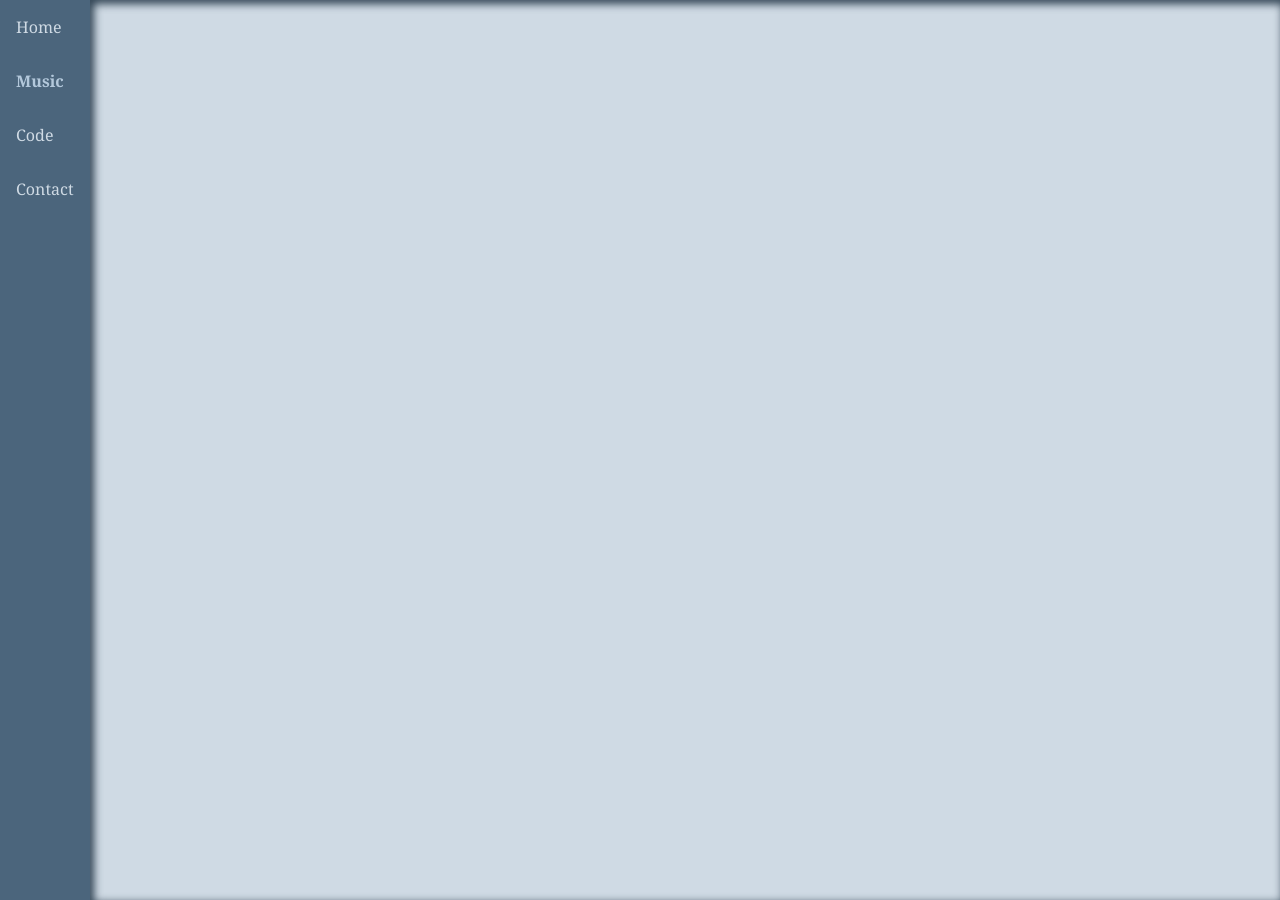
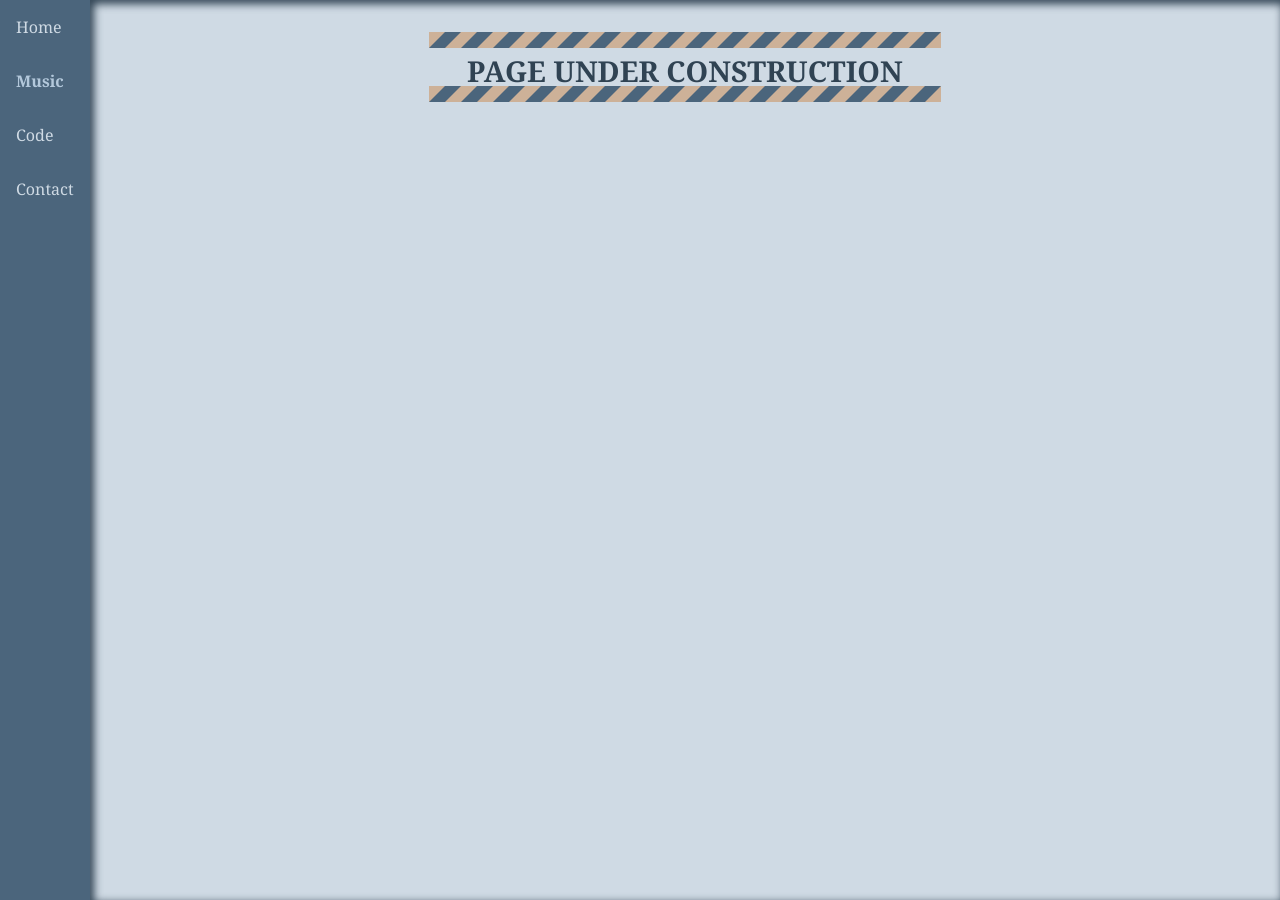
Before and after one commit to Dinir/dinir.github.io, a Jekyll site: the page built from music.html, in a window 1280 px wide. Built offline with Jekyll 4.4.1, drawn with Linux system fonts in a browser that asks for light colours.

Commit message:
add under construction notice

```diff
--- /dev/null
+++ b/_includes/underconstruction.html
@@ -0,0 +1,14 @@
+<link rel="stylesheet" href="./stylesheet/uc.css">
+<div class="uc-line">
+  {% for i in (1..16) %}
+  <div aria-hidden="true" class="uc-block1"></div>
+  <div aria-hidden="true" class="uc-block2"></div>
+  {% endfor %}
+</div>
+<h1>PAGE UNDER CONSTRUCTION</h1>
+<div class="uc-line">
+  {% for i in (1..16) %}
+  <div aria-hidden="true" class="uc-block1"></div>
+  <div aria-hidden="true" class="uc-block2"></div>
+  {% endfor %}
+</div>
--- a/music.md
+++ b/music.html
@@ -3,3 +3,4 @@
 title: Dinir Nertan - Music Works
 description: Tracks composed by Dinir.
 ---
+{% include underconstruction.html %}
--- /dev/null
+++ b/stylesheet/uc.css
@@ -0,0 +1,177 @@
+html, body {
+  min-height: 100vh;
+  margin: 0;
+  padding: 0;
+}
+@media screen and (max-width: 800px), print {
+  html, body {
+    min-height: auto;
+    min-width: 100vw;
+  }
+}
+
+body {
+  display: flex;
+  flex-direction: row;
+  flex-wrap: nowrap;
+  justify-content: stretch;
+  align-items: stretch;
+}
+@media screen and (max-width: 800px), print {
+  body {
+    flex-direction: column;
+  }
+}
+body header, body footer {
+  flex-shrink: 92;
+  width: auto;
+  height: 100vh;
+  min-width: fit-content;
+}
+@media screen and (max-width: 800px), print {
+  body header, body footer {
+    padding: 0;
+    flex-grow: 0;
+    width: 100vw;
+    height: auto;
+    min-height: fit-content;
+  }
+}
+body main {
+  flex-grow: 92;
+  flex-shrink: 8;
+  max-width: 92vw;
+}
+@media screen and (max-width: 800px), print {
+  body main {
+    max-width: 100vw;
+  }
+}
+body header {
+  position: sticky;
+  top: 0;
+  left: 0;
+}
+body header > nav ul {
+  display: block;
+  list-style: none;
+  margin: 0;
+  padding-inline: 0;
+}
+@media screen and (max-width: 800px), print {
+  body header > nav ul {
+    display: flex;
+    flex-direction: row;
+    justify-content: space-evenly;
+    align-items: stretch;
+  }
+}
+body header > nav ul li {
+  width: 100%;
+}
+@media screen and (max-width: 800px), print {
+  body header > nav ul li {
+    margin: 0;
+  }
+}
+body header > nav ul a {
+  display: block;
+  padding: 1em;
+}
+@media screen and (max-width: 800px), print {
+  body header > nav ul a {
+    flex-grow: 1;
+    text-align: center;
+  }
+}
+body main article h1 {
+  margin-top: 0;
+}
+body main article figure {
+  max-width: 40%;
+  overflow: clip;
+}
+body main article figure.left {
+  float: left;
+  margin: 0 1em 1em 0;
+}
+body main article figure.right {
+  float: right;
+  margin: 0 0 1em 1em;
+}
+
+html, body {
+  background: #cfdae4;
+  color: #304353;
+  font-family: Georgia, serif, "Fira Code", "Courier New";
+  font-size: 16px;
+}
+
+a:link, a:hover, a:focus, a:visited {
+  color: #4b657c;
+}
+
+header {
+  background: #4b657c;
+  color: #cfdae4;
+}
+header > nav ul a:link, header > nav ul a:hover, header > nav ul a:focus, header > nav ul a:visited {
+  color: #cfdae4;
+  text-decoration: none;
+}
+header > nav ul li.current a:link, header > nav ul li.current a:hover, header > nav ul li.current a:focus, header > nav ul li.current a:visited {
+  color: #b3c8db;
+  font-weight: bold;
+  text-decoration: none;
+}
+
+main {
+  box-shadow: inset #304353 0.2em 0.2em 0.5em 0.05em;
+  padding: 2em;
+}
+main figure {
+  margin: 1em 0;
+}
+
+footer {
+  background: #304353;
+  color: #cfdae4;
+}
+
+main {
+  display: flex;
+  flex-flow: column nowrap;
+  flex-basis: 32rem;
+  justify-content: flex-start;
+  align-items: center;
+}
+
+div.uc-line {
+  display: flex;
+  flex-flow: row nowrap;
+}
+div.uc-line div {
+  width: 1em;
+  height: 1em;
+  box-sizing: border-box;
+  border: 0.5em solid;
+}
+div.uc-line div.uc-block1 {
+  border-color: #cdb198 #4b657c #4b657c #cdb198;
+}
+div.uc-line div.uc-block2 {
+  border-color: #4b657c #cdb198 #cdb198 #4b657c;
+}
+
+h1 {
+  display: inline-block;
+  width: 32rem;
+  height: 2rem;
+  margin: 0.2rem 0;
+  text-align: center;
+  flex-grow: 0;
+  overflow: hidden;
+  font-size: 1.8rem;
+}
+
+/*# sourceMappingURL=uc.css.map */
```
Also changed, not shown: scss/uc.scss (added, +39 -0 lines), 1 other file.
